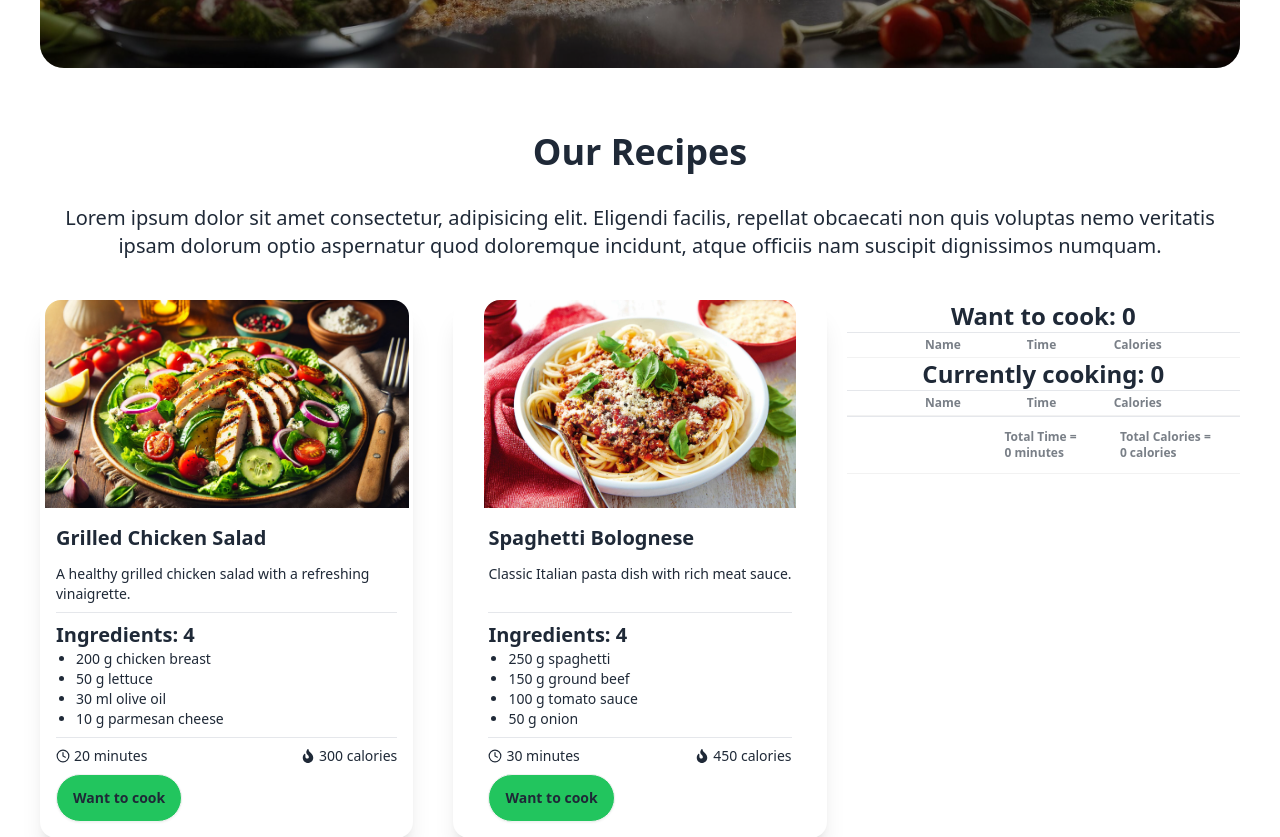
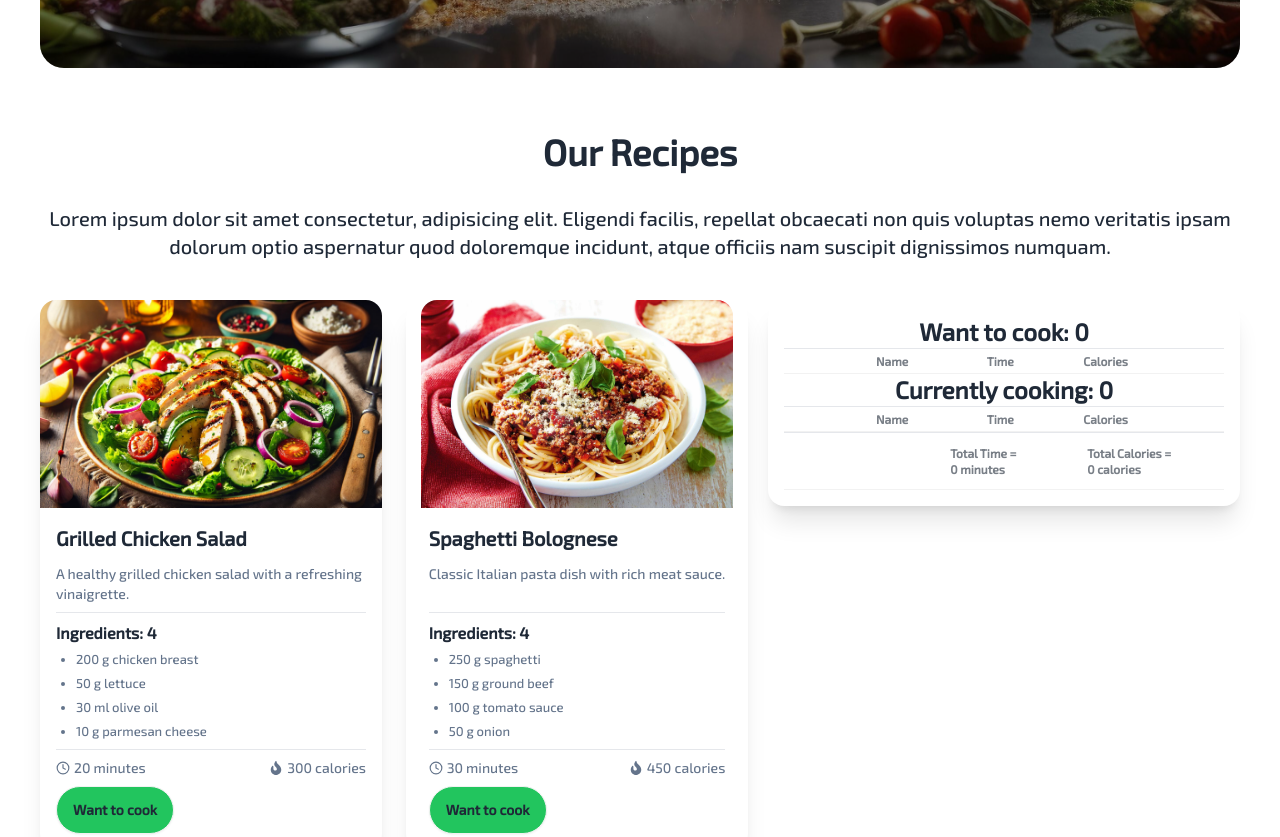
Before and after one commit to NaimulHasanEmon/Assignment-7-The-Chef-Table-, a React (Vite) app: page / in a window 1280 px wide. Shown: the part 800-1637 px from the top of the page. Built offline with nearby package versions, Linux system fonts and the light colour scheme.

Commit message:
All Done

```diff
--- a/src/App.jsx
+++ b/src/App.jsx
@@ -5,7 +5,7 @@ import Recipes from './components/Recipes/Recipes'
 function App() {
   return (
     <>
-    <div className='mx-10'>
+    <div className='mx-5 md:mx-10 lg:mx-10'>
       <Navbar></Navbar>
       <Banner></Banner>
       <Recipes></Recipes>
--- a/src/components/CurrentlyCooking/CurrentlyCooking.jsx
+++ b/src/components/CurrentlyCooking/CurrentlyCooking.jsx
@@ -42,9 +42,8 @@ const CurrentlyCooking = ({currently}) => {
                                 <th></th>
                                 <th></th>
                                 <th></th>
-                                <th></th>
-                                <th>Total Time = <br />{totalTime} minutes</th>
-                                <th>Total Calories = <br />{totalCalories} calories</th>
+                                <th className="md:pl-10 lg:pl-10">Total Time =<br />{totalTime} minutes</th>
+                                <th>Total Calories =<br />{totalCalories} calories</th>
                             </tr>
                         </thead>
                     </table>
--- a/src/components/RecipeCard/RecipeCard.jsx
+++ b/src/components/RecipeCard/RecipeCard.jsx
@@ -16,20 +16,20 @@ const RecipeCard = ({recipe, handleWantToCook}) => {
                 </figure>
                 <div className="card-body">
                     <h2 className="card-title">{recipe_name}</h2>
-                    <p className="text-start">{short_description}</p>
+                    <p className="text-start text-slate-500">{short_description}</p>
                     <hr />
                     <div className="text-start">
-                        <p className="text-xl font-semibold">Ingredients: {ingredients.length}</p>
+                        <p className="text-base font-semibold">Ingredients: {ingredients.length}</p>
                         <ul className="list-disc pl-5">
                             {
                                 ingredients.map(ing => {
-                                    return <li key={ing}>{ing}</li>;
+                                    return <li className="text-slate-500 text-[13px] mt-1" key={ing}>{ing}</li>;
                                 })
                             }
                         </ul>
                     </div>
                     <hr />
-                    <div className="flex justify-between">
+                    <div className="flex justify-between text-slate-500">
                         <div className="flex gap-1 items-center">
                             <FiClock />
                             <p>
--- a/src/components/Recipes/Recipes.jsx
+++ b/src/components/Recipes/Recipes.jsx
@@ -28,12 +28,12 @@ const Recipes = () => {
     }
 
     return (
-        <div className="text-center content-center mt-16">
+        <div className="text-center content-center my-16">
             <p className="text-4xl font-bold">Our Recipes</p>
             <p className="text-xl font-medium mt-8">Lorem ipsum dolor sit amet consectetur, adipisicing elit. Eligendi facilis, repellat obcaecati non quis voluptas nemo veritatis ipsam dolorum optio aspernatur quod doloremque incidunt, atque officiis nam suscipit dignissimos numquam.</p>
-            <div className="flex mt-10 gap-5">
+            <div className="md:flex lg:flex mt-10 gap-5">
                 {/* Recipe Card */}
-                <div className="w-2/3 grid grid-cols-2 gap-10 text-start">
+                <div className="md:w-3/5 lg:w2/3 grid md:grid-cols-2 lg:grid-cols-2  gap-5 md:gap-5 lg:gap-6 text-start">
                 {
                     recipe.map((recipe, idx) => (
                         <RecipeCard
@@ -46,8 +46,10 @@ const Recipes = () => {
                 </div>
 
                 {/* Sidebar */}
-                <div className="w-1/3 text-start">
-                    <div>
+                <div className="mt-5 md:mt-0 md:w-2/5 lg:w-2/5 lg:mt-0 text-start">
+                    <div className="card card-compact bg-base-100 w-full shadow-xl">
+                        <div className="card-body">
+                            <div className='card card-compact'>
                                 <WantToCook
                                     wtc={wtc}
                                     handlePreparing={handlePreparing}
@@ -59,6 +61,8 @@ const Recipes = () => {
                         </div>
                     </div>
                 </div>
+            </div>
+        </div>
     );
 };
 
--- a/src/components/WantToCook/WantToCook.jsx
+++ b/src/components/WantToCook/WantToCook.jsx
@@ -19,12 +19,18 @@ const WantToCook = ({wtc, handlePreparing}) => {
                         <tbody>
                             {
                                 wtc.map((item, idx) => (
-                                    <tr key={idx}>
+                                    <tr key={idx} className="justify-center">
                                         <td className='p-1'>{idx + 1}</td>
                                         <td className='p-1'>{item.recipe_name}</td>
                                         <td className='p-1'>{item.preparing_time} minutes</td>
-                                        <td className='p-1'>{item.calories} calories</td>
-                                        <button onClick={() => handlePreparing(item, item.recipe_id, item.preparing_time, item.calories)} className='btn bg-green-500'>Preparing</button>
+                                        <td className='p-1'>{item.
+                                        calories} calories</td>
+
+                                        {/* Preparing button */}
+                                        <td>
+                                            <button
+                                            onClick={() => handlePreparing(item, item.recipe_id, item.preparing_time, item.calories)} className='bg-green-500 rounded-full h-7 w-20'>Preparing</button>
+                                        </td>
                                     </tr>
                                 ))
                             }
--- a/src/index.css
+++ b/src/index.css
@@ -1,3 +1,9 @@
+@import url('https://fonts.googleapis.com/css2?family=Exo+2:ital,wght@0,500;1,500&family=Lexend:wght@100..900&display=swap');
+
 @tailwind base;
 @tailwind components;
 @tailwind utilities;
+
+body {
+    font-family: "Exo 2", serif;
+}
```
Lines whose indentation alone changed are shown as unchanged.
